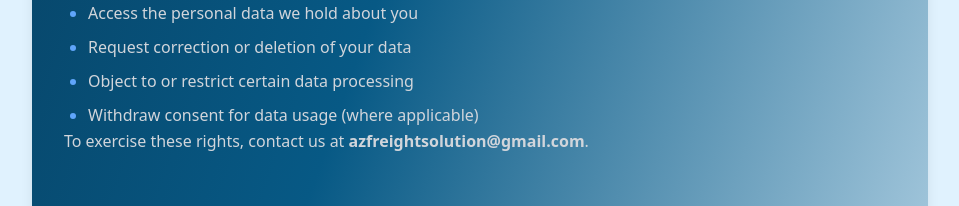
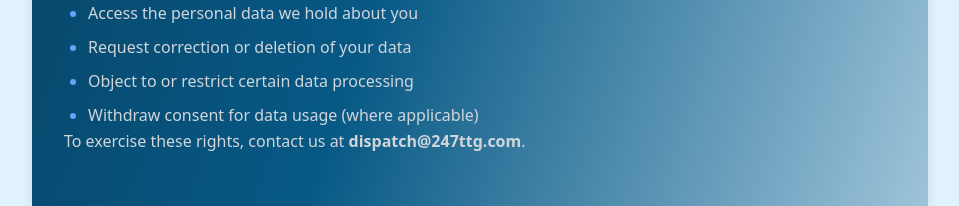
Before and after one commit to EasyRelay/titan_transportation_group, a React (Vite) app: page /privacy_policy in a window 1280 px wide. Shown: the part 1760-1966 px from the top of the page, without its empty margins (160-1119 px from the left). Built offline with nearby package versions, Linux system fonts and the light colour scheme.

Commit message:
Update PrivacyPolicy.tsx

```diff
--- a/src/components/PrivacyPolicy.tsx
+++ b/src/components/PrivacyPolicy.tsx
@@ -72,7 +72,7 @@ const PrivacyPolicy = () => {
                                 <li>Object to or restrict certain data processing</li>
                                 <li>Withdraw consent for data usage (where applicable)</li>
                             </ul>
-                            <p>To exercise these rights, contact us at <strong>azfreightsolution@gmail.com</strong>.</p>
+                            <p>To exercise these rights, contact us at <strong>dispatch@247ttg.com</strong>.</p>
 
                             <h2 className="text-3xl md:text-4xl font-bold text-white mt-12 mb-4">7. Security of Your Information</h2>
                             <p className='text-gray-100'>
```
